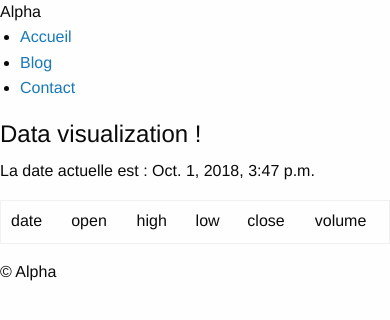
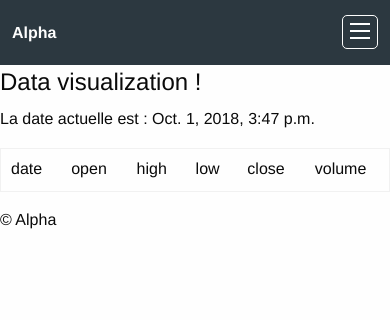
Before and after one commit to JoUnicorn/alpha, a Django app: page /visualization/stock in a window 390 px wide. Shown: the top 320 px of the page. Run offline with Django 3.2, Linux system fonts and the light colour scheme.

Commit message:
some try

```diff
--- a/static/css/app.css
+++ b/static/css/app.css
@@ -0,0 +1,128 @@
+
+.topbar-responsive {
+  background: #2c3840;
+  padding: 1rem 1.5rem;
+}
+
+.topbar-responsive .topbar-responsive-logo {
+  color: #fefefe;
+  vertical-align: middle;
+}
+
+.topbar-responsive .menu {
+  background: #2c3840;
+}
+
+.topbar-responsive .menu li:last-of-type {
+  margin-right: 0;
+}
+
+.topbar-responsive .menu a {
+  color: #fefefe;
+  transition: color 0.15s ease-in;
+}
+
+.topbar-responsive .menu a:hover {
+  color: #c6d1d8;
+}
+
+@media screen and (max-width: 39.9375em) {
+  .topbar-responsive .menu a {
+    padding: 0.875rem 0;
+  }
+}
+
+.topbar-responsive .menu .topbar-responsive-button {
+  color: #fefefe;
+  border-color: #fefefe;
+  border-radius: 5000px;
+  transition: color 0.15s ease-in, border-color 0.15s ease-in;
+}
+
+.topbar-responsive .menu .topbar-responsive-button:hover {
+  color: #c6d1d8;
+  border-color: #c6d1d8;
+}
+
+@media screen and (max-width: 39.9375em) {
+  .topbar-responsive .menu .topbar-responsive-button {
+    width: 100%;
+    margin: 0.875rem 0;
+  }
+}
+
+@media screen and (max-width: 39.9375em) {
+  .topbar-responsive {
+    padding: 0.75rem;
+  }
+  .topbar-responsive .top-bar-title {
+    position: relative;
+    width: 100%;
+  }
+  .topbar-responsive .top-bar-title span {
+    position: absolute;
+    right: 0;
+    border: 1px solid #fefefe;
+    border-radius: 5px;
+    padding: 0.25rem 0.45rem;
+    top: 50%;
+    -webkit-transform: translateY(-50%);
+        -ms-transform: translateY(-50%);
+            transform: translateY(-50%);
+  }
+  .topbar-responsive .top-bar-title span .menu-icon {
+    margin-bottom: 4px;
+  }
+}
+
+@-webkit-keyframes fadeIn {
+  from {
+    opacity: 0;
+  }
+  to {
+    opacity: 1;
+  }
+}
+
+@keyframes fadeIn {
+  from {
+    opacity: 0;
+  }
+  to {
+    opacity: 1;
+  }
+}
+
+@-webkit-keyframes slideDown {
+  0% {
+    -webkit-transform: translateY(-100%);
+            transform: translateY(-100%);
+  }
+  100% {
+    -webkit-transform: translateY(0%);
+            transform: translateY(0%);
+  }
+}
+
+@keyframes slideDown {
+  0% {
+    -webkit-transform: translateY(-100%);
+            transform: translateY(-100%);
+  }
+  100% {
+    -webkit-transform: translateY(0%);
+            transform: translateY(0%);
+  }
+}
+
+@media screen and (max-width: 39.9375em) {
+  .topbar-responsive-links {
+    -webkit-animation-fill-mode: both;
+            animation-fill-mode: both;
+    -webkit-animation-duration: 0.5s;
+            animation-duration: 0.5s;
+    width: 100%;
+    -webkit-animation: fadeIn 1s ease-in;
+            animation: fadeIn 1s ease-in;
+  }
+}
--- a/templates/base.html
+++ b/templates/base.html
@@ -6,23 +6,46 @@
       <meta name="viewport" content="width=device-width, initial-scale=1.0" />
       {% load static %}
       <link rel="stylesheet" href="{% static 'css/foundation.css' %}" />
+      <link rel="stylesheet" href="{% static 'css/app.css' %}" />
       <title>{% block title %}Alpha{% endblock %}</title>
   </head>
   <body>
-    <header>Alpha</header>
-      <nav>
     {% block nav %}
-         <ul>
-            <li><a href="/">Accueil</a></li>
-            <li><a href="/blog/">Blog</a></li>
-            <li><a href="/contact/">Contact</a></li>
+    <nav class="top-bar topbar-responsive">
+      <div class="top-bar-title">
+        <span data-responsive-toggle="topbar-responsive" data-hide-for="medium">
+          <button class="menu-icon" type="button" data-toggle></button>
+        </span>
+        <a class="topbar-responsive-logo" href="#"><strong>Alpha</strong></a>
+      </div>
+      <div id="topbar-responsive" class="topbar-responsive-links">
+        <div class="top-bar-right">
+          <ul class="menu simple vertical medium-horizontal">
+            <li><a href="#">Home</a></li>
+            <li><a href="#">About</a></li>
+            <li><a href="#">Services</a></li>
+            <li><a href="#">Works</a></li>
+            <li><a href="#">News</a></li>
+            <li><a href="#">Contact</a></li>
+            <li>
+              <button type="button" class="button hollow topbar-responsive-button">Categories</button>
+            </li>
           </ul>
+        </div>
+      </div>
+    </nav>
     {% endblock %}
-      </nav>
+
+
     <section id="content">
        {% block content %}{% endblock %}
     </section>
     <footer>&copy; Alpha</footer>
+    <script src="{% static 'js/vendor/jquery.js' %}"></script>
+    <script src="{% static 'js/vendor/what-input.js' %}"></script>
     <script src="{% static 'js/vendor/foundation.min.js' %}"></script>
+    <script>
+      $(document).foundation();
+    </script>
     </body>
 </html>
--- a/visualization/templates/visualization/stock.html
+++ b/visualization/templates/visualization/stock.html
@@ -1,5 +1,6 @@
 {% extends "base.html" %}
 {% block title %}Stock{% endblock %}
+
 {% block content %}
   <h1>Data visualization !</h1>
   <p>La date actuelle est : {{ date }}</p>
```
Lines whose indentation alone changed are shown as unchanged.
